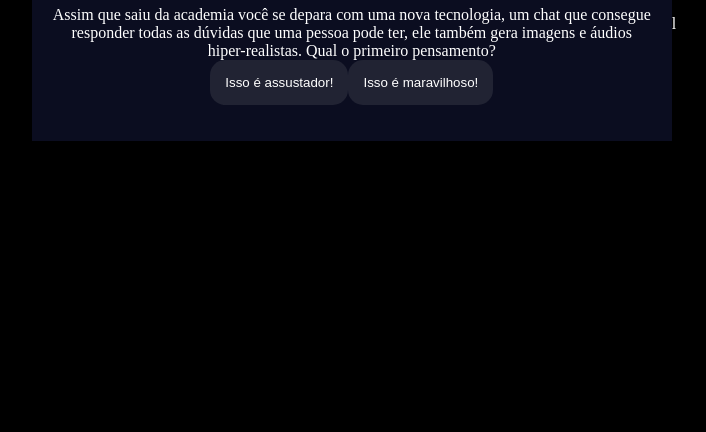
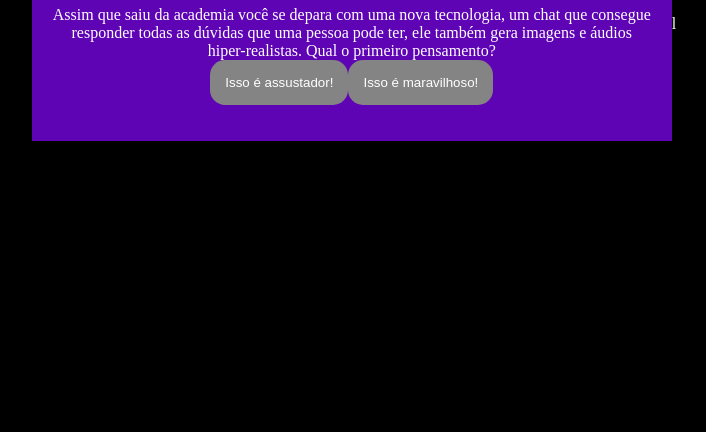
Before and after one commit to RuanZablotski/Projetinho-2-, a plain HTML site: page index.html in a window 1280 px wide. Shown: the part 384-816 px from the top of the page, without its empty margins (286-992 px from the left). Drawn offline with Linux system fonts and the light colour scheme.

Commit message:
Atualizar o style.css

```diff
--- a/style.css
+++ b/style.css
@@ -2,9 +2,9 @@
 
     --cor-fundo: #000000 ;
 
-    --cor-principal: #0B0D20 ;
+    --cor-principal: #5F04B4 ;
 
-    --cor-secundaria: #212333;
+    --cor-secundaria: #848484;
 
     --cor-destaque: #2BDEFD;
 
```
